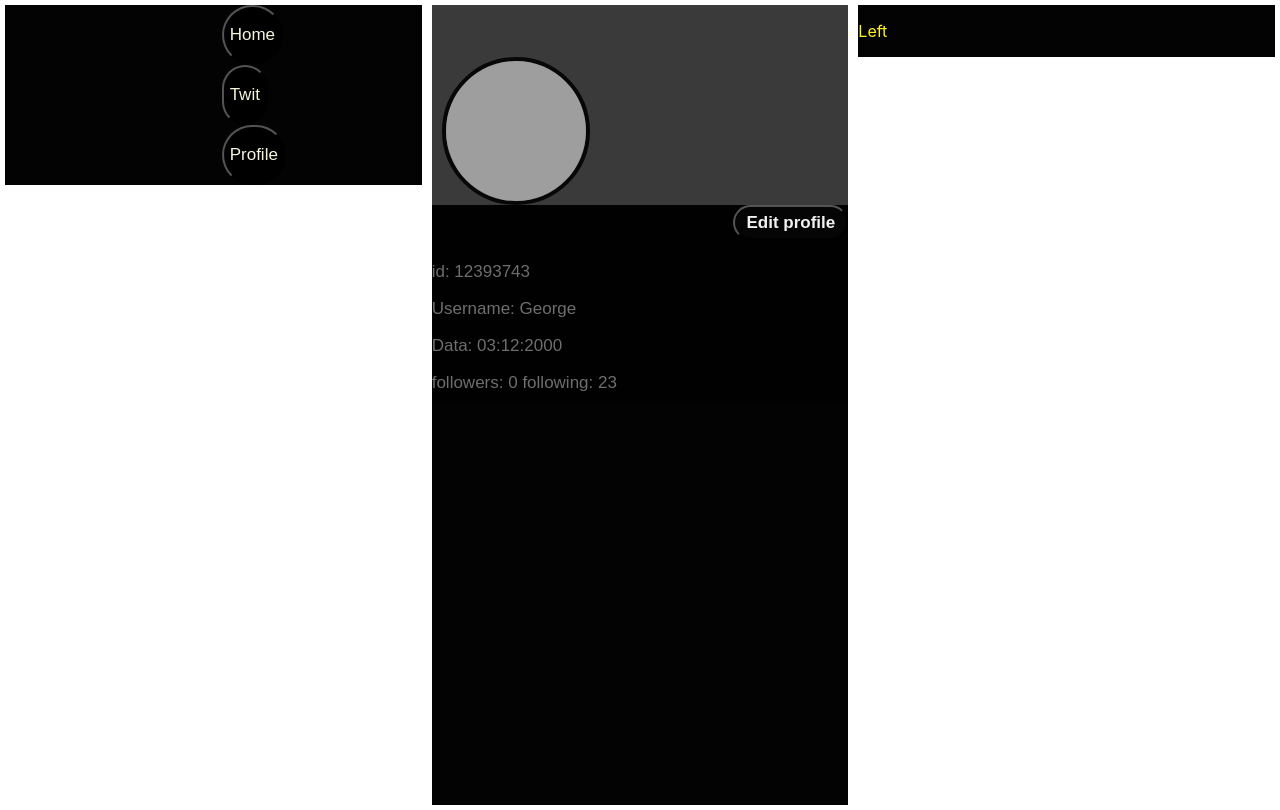
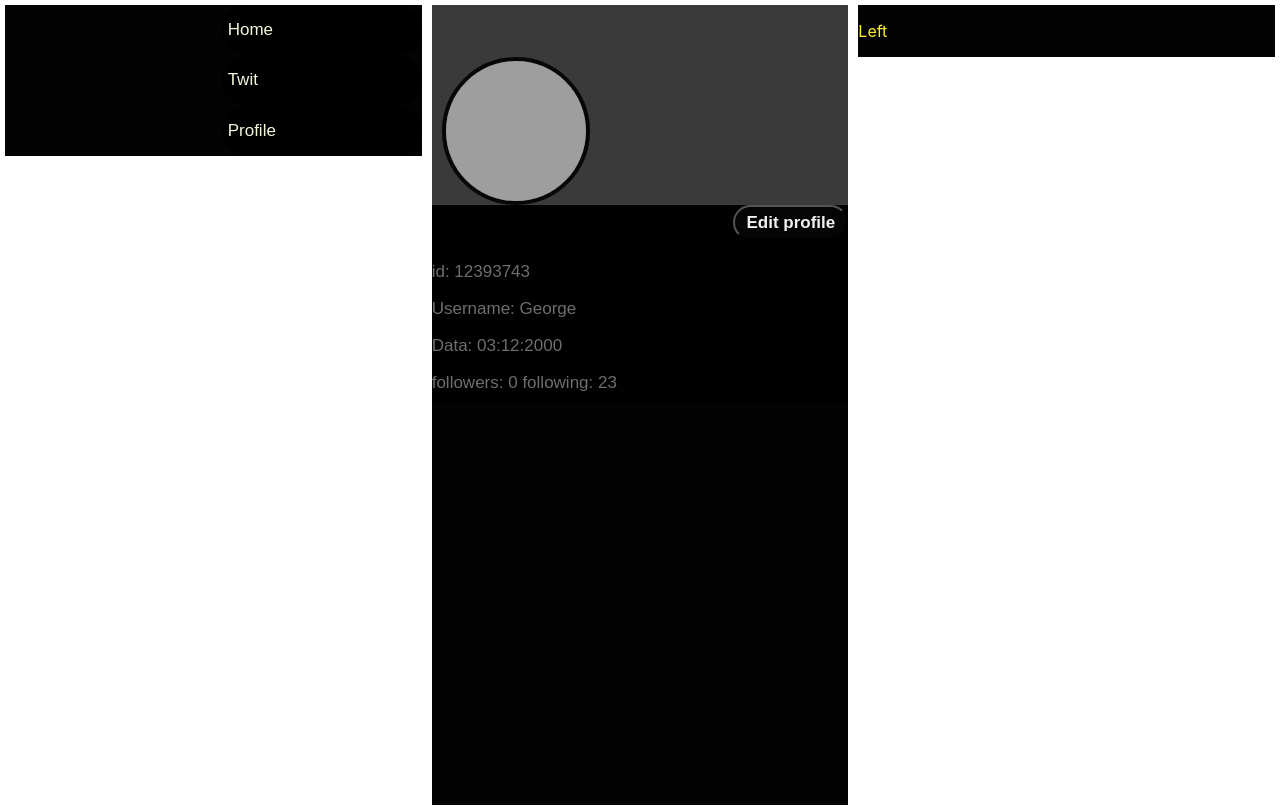
Before and after one commit to Memagog/social, a React (Create React App) app: page /prof in a window 1280 px wide. Built offline with nearby package versions, Linux system fonts and the light colour scheme; grey boxes are pictures that could not be loaded.

Commit message:
modifeded Menu components add focus effect

```diff
--- a/package.json
+++ b/package.json
@@ -9,6 +9,7 @@
     "node-sass": "^4.14.1",
     "react": "^17.0.2",
     "react-dom": "^17.0.2",
+    "react-icons": "^4.2.0",
     "react-redux": "^7.2.4",
     "react-router-dom": "^5.2.0",
     "react-scripts": "4.0.3",
--- a/src/components/ProfilePage/Menu/Menu.js
+++ b/src/components/ProfilePage/Menu/Menu.js
@@ -5,17 +5,17 @@ export default function Menu() {
     return (
         <div>
             <div className="menu__button-group">
-                <Link to="/">
+                <Link to="/" style={{textDecoration: "none"}}>
                     <button className="menu__button-group_button">
                         <p>Home</p>
                     </button>
                 </Link>
-                <Link to="/twit">
+                <Link to="/twit" style={{textDecoration: "none"}}>
                     <button className="menu__button-group_button">
                         <p>Twit</p>
                     </button>
                 </Link>
-                <Link to="/prof">
+                <Link to="/prof" style={{textDecoration: "none"}}>
                     <button className="menu__button-group_button">
                         <p>Profile</p>
                     </button>
--- a/src/components/ProfilePage/Menu/Menu.scss
+++ b/src/components/ProfilePage/Menu/Menu.scss
@@ -3,17 +3,30 @@
     flex-direction: column;
     width: 200px;
     justify-content: flex-start;
+
     .menu__button-group_button{
         background-color: rgb(0, 0, 0);
         border-radius: 50px 50px 50px 50px;
-
+        height: 50.25px;
+        width: 200px;
+        display: flex;
+        justify-content: flex-start;
+        align-items: center;
+        cursor: pointer;
+        border: none;
+        outline: none;
         p{
             font-size: 17px;
             font-family: Arial, Helvetica, sans-serif;
             color: beige;
+            text-decoration: none;
         }
+
     }
     .menu__button-group_button:hover{
         background-color: rgb(43, 41, 41);
     }
+    .menu__button-group_button:focus{
+        font-weight:700;
+    }
 }
```
Also changed, not shown: 1 other file (tests, documents, lock files or other folders).
